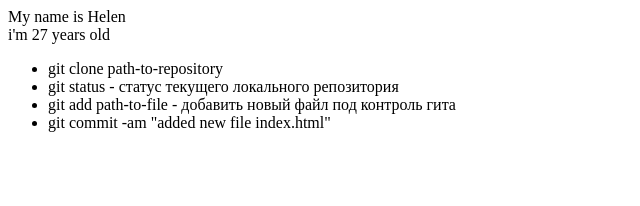
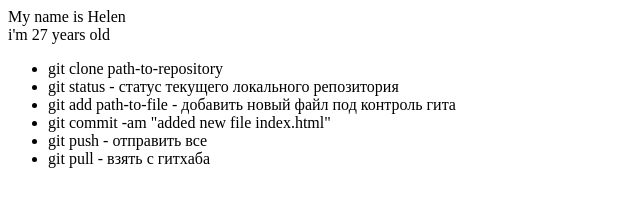
Before and after one commit to ladymuus/git-lesson, a plain HTML site: page index.html in a window 1280 px wide. Shown: the whole page, without its empty margins (0-640 px from the left). Drawn offline with Linux system fonts and the light colour scheme.

Commit message:
added new file index.html

```diff
--- a/index.html
+++ b/index.html
@@ -10,5 +10,7 @@
         <li>git status - статус текущего локального репозитория</li>
         <li>git add path-to-file - добавить новый файл под контроль гита</li>
         <li>git commit -am "added new file index.html"</li>
+        <li>git push - отправить все</li>
+        <li>git pull - взять с гитхаба</li>
     </ul>
 </div>
```
